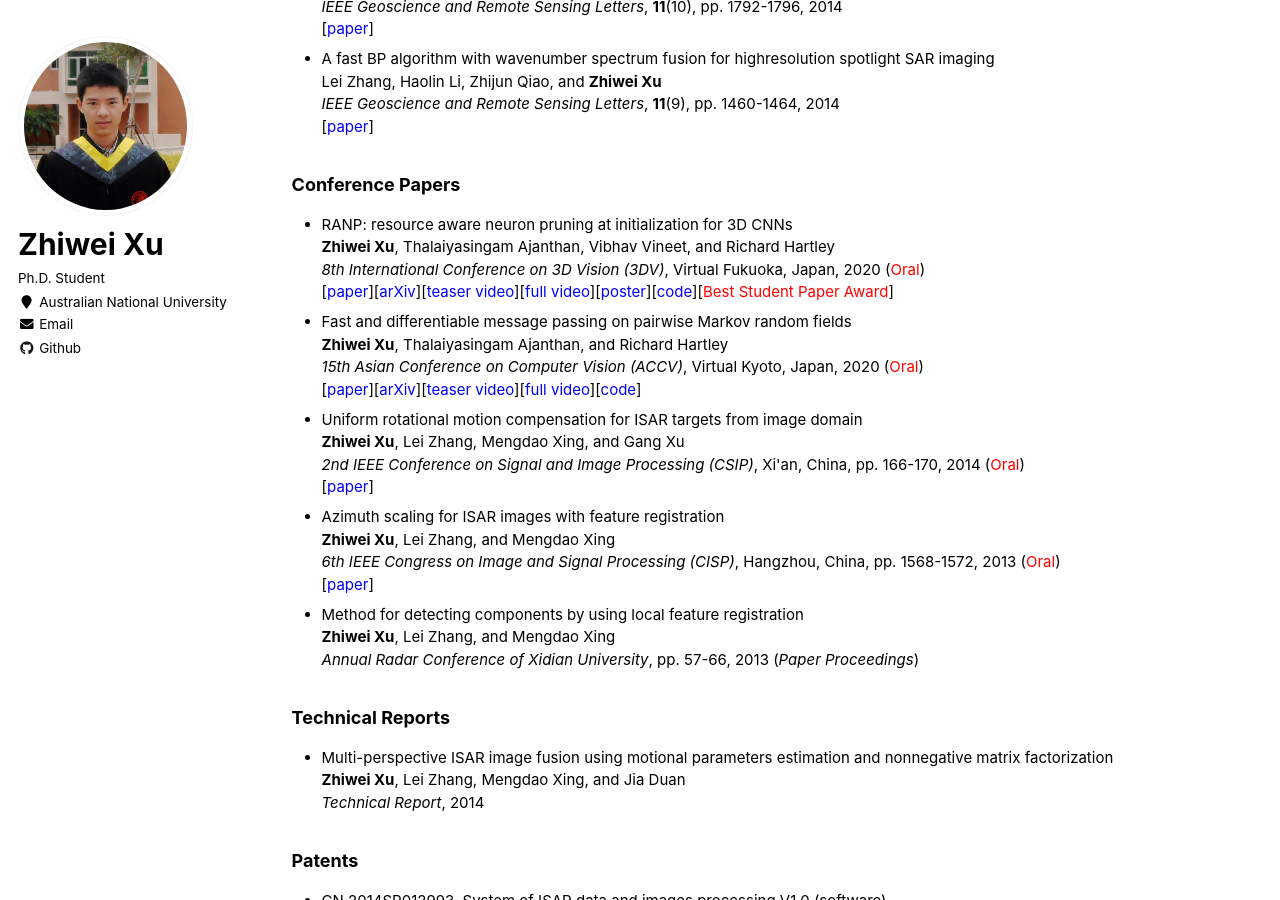
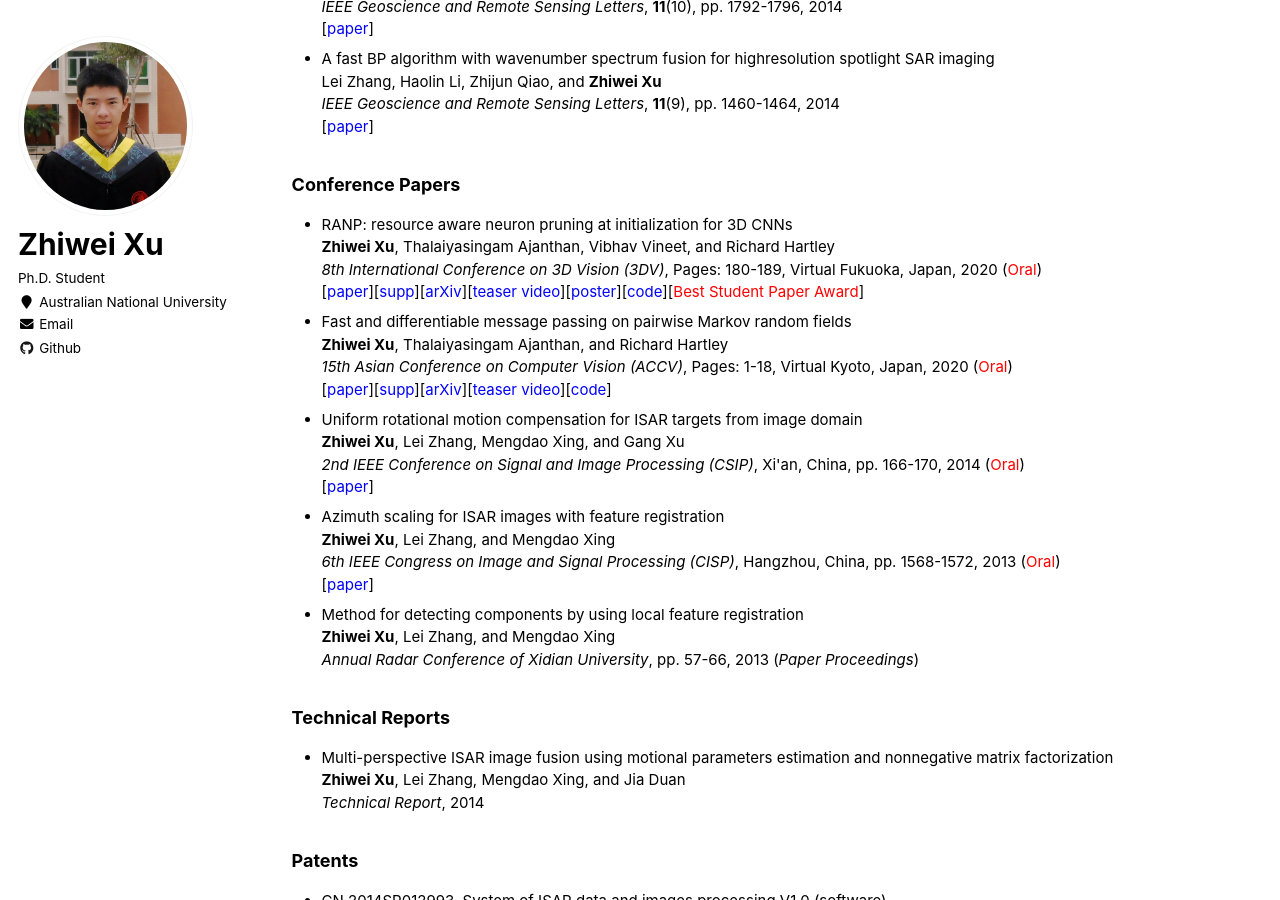
Before and after one commit to zwxu064/zwxu064.github.io, a Jekyll site: the page built from _pages/about.html, in a window 1280 px wide and 900 px high, scrolled down 1482 px. Built offline with Jekyll 4.4.1, drawn with Linux system fonts in a browser that asks for light colours.

Commit message:
Adding supp

```diff
--- a/_pages/about.html
+++ b/_pages/about.html
@@ -81,14 +81,14 @@
   <ul>
   <li><div>RANP: resource aware neuron pruning at initialization for 3D CNNs</div>
       <div><strong>Zhiwei Xu</strong>, Thalaiyasingam Ajanthan, Vibhav Vineet, and Richard Hartley</div>
-      <div><i>8th International Conference on 3D Vision (3DV)</i>, Virtual Fukuoka, Japan, 2020 (<span style="color:red">Oral</span>)</div>
-      <div>[<a href="./files/RANP.pdf" target="_blank">paper</a>][<a href="https://arxiv.org/abs/2010.02488" target="_blank">arXiv</a>][<a href="https://www.youtube.com/watch?v=KadydhOJnBE&t=71s" target="_blank">teaser video</a>][<a href="https://3dv20vconf.cvg.ait.kyushu-u.ac.jp/poster_281.html" target="_blank">full video</a>][<a href="https://bn1302files.storage.live.com/y4mWIjIxN9_5CKv26bp4qUefzUNf0gCtJp_7g5OwkXe9JoVyKO-AvkGHnkp4oH4DXiJOsjwvjOl5Fy55eF4umP-BPDw6IRqEDrdL-eLQF9P1EJJM6XrWsbHECHTMb_85DMCIappEaVgmkQIIIUbfQiKp7utp_IWM9nR_KtYul_c8zfj5lYkyPG-9mGz-hml-Nbh?width=10368&height=6912&cropmode=none" target="_blank">poster</a>][<a href="https://github.com/zwxu064/RANP.git" target="_blank">code</a>][<a href="./files/3DV2020_best_student_paper.pdf" target="_blank" style="color:#FF0000;">Best Student Paper Award</a>]</div>
+      <div><i>8th International Conference on 3D Vision (3DV)</i>, Pages: 180-189, Virtual Fukuoka, Japan, 2020 (<span style="color:red">Oral</span>)</div>
+      <div>[<a href="./files/RANP.pdf" target="_blank">paper</a>][<a href="./files/RANP_supp.pdf" target="_blank">supp</a>][<a href="https://arxiv.org/abs/2010.02488" target="_blank">arXiv</a>][<a href="https://www.youtube.com/watch?v=KadydhOJnBE&t=71s" target="_blank">teaser video</a>][<a href="https://bn1302files.storage.live.com/y4mWIjIxN9_5CKv26bp4qUefzUNf0gCtJp_7g5OwkXe9JoVyKO-AvkGHnkp4oH4DXiJOsjwvjOl5Fy55eF4umP-BPDw6IRqEDrdL-eLQF9P1EJJM6XrWsbHECHTMb_85DMCIappEaVgmkQIIIUbfQiKp7utp_IWM9nR_KtYul_c8zfj5lYkyPG-9mGz-hml-Nbh?width=10368&height=6912&cropmode=none" target="_blank">poster</a>][<a href="https://github.com/zwxu064/RANP.git" target="_blank">code</a>][<a href="./files/3DV2020_best_student_paper.pdf" target="_blank" style="color:#FF0000;">Best Student Paper Award</a>]</div>
   </li>
 
   <li><div>Fast and differentiable message passing on pairwise Markov random fields</div>
       <div><strong>Zhiwei Xu</strong>, Thalaiyasingam Ajanthan, and Richard Hartley</div>
-      <div><i>15th Asian Conference on Computer Vision (ACCV)</i>, Virtual Kyoto, Japan, 2020 (<span style="color:red">Oral</span>)</div>
-      <div>[<a href="./files/MPLayers.pdf" target="_blank">paper</a>][<a href="https://arxiv.org/abs/1910.10892" target="_blank">arXiv</a>][<a href="https://www.youtube.com/watch?v=ZM1SRlVu17E" target="_blank">teaser video</a>][<a href="https://www.science-cloud.site/accv2020/system/mypage/contents/poster_54.html" target="_blank">full video</a>][<a href="https://github.com/zwxu064/MPLayers.git" target="_blank">code</a>]</div>
+      <div><i>15th Asian Conference on Computer Vision (ACCV)</i>, Pages: 1-18, Virtual Kyoto, Japan, 2020 (<span style="color:red">Oral</span>)</div>
+      <div>[<a href="./files/MPLayers.pdf" target="_blank">paper</a>][<a href="./files/MPLayers_supp.pdf" target="_blank">supp</a>][<a href="https://arxiv.org/abs/1910.10892" target="_blank">arXiv</a>][<a href="https://www.youtube.com/watch?v=ZM1SRlVu17E" target="_blank">teaser video</a>][<a href="https://github.com/zwxu064/MPLayers.git" target="_blank">code</a>]</div>
   </li>
 
   <li><div>Uniform rotational motion compensation for ISAR targets from image domain</div>
```
Also changed, not shown: 2 other files.
